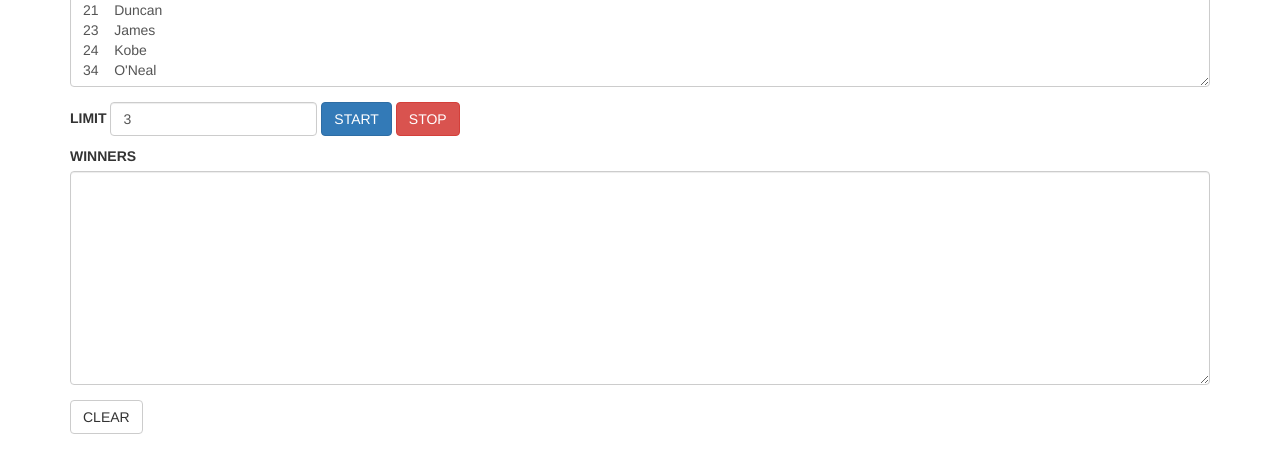
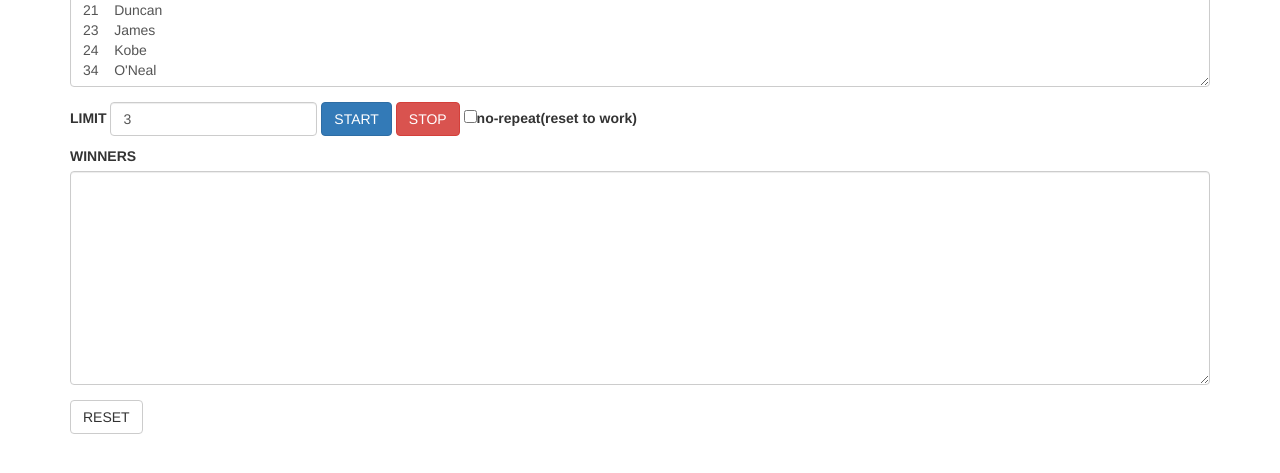
Before and after one commit to he110jian/he110jian.github.io, a Jekyll site: the page others/lottery.html, which Jekyll copies as it is, in a window 1280 px wide. Shown: the part 162-635 px from the top of the page. Built offline with Jekyll 4.4.1, drawn with Linux system fonts in a browser that asks for light colours; nearby versions of some CDN libraries; part of the change alters nothing that is shown.

Commit message:
2021年1月8日15:18:30

```diff
--- a/others/lottery.html
+++ b/others/lottery.html
@@ -33,12 +33,13 @@
                         </div>
                         <button type="button" id="btn" class="btn btn-primary">START</button>
                         <button type="button" id="btn-stop" class="btn btn-danger">STOP</button>
+                        <label><input type="checkbox" name="rd" value="1">no-repeat(reset to work)</label>
                     </form>
                     <div class="form-group">
                         <label for="name">WINNERS</label>
                         <textarea id="finals" class="form-control" rows="10"></textarea>
                     </div>
-                    <button type="button" id="btn-rm" class="btn btn-default">CLEAR</button>
+                    <button type="button" id="btn-rm" class="btn btn-default">RESET</button>
                     <div id="results" style="margin-top:10px"></div>
 
         </div>
@@ -46,6 +47,9 @@
 <script type="text/javascript">
 
     var stop_loop = false;
+    var repeat_allowed = "1";
+    var can_list = []
+
 
     function getRandomArrayElements(arr, count) {
         var shuffled = arr.slice(0), i = arr.length, min = i - count, temp, index;
@@ -66,32 +70,42 @@
 		})('');
     }
 
-    function getWinners(can_list, limit) {
+    function getWinners(limit) {
         var winners = getRandomArrayElements(can_list, limit);
+
         $("#finals").val(winners.join("\n"));
         $("#cont").css({'background' : getRandomColor()})
         if(stop_loop) {
             $("#cont").removeAttr("style","");
             $("#results").append("<p>" + winners.join(" | ") + "</p>")
+            if(repeat_allowed=="1"){
+                console.log("update can_list");
+                can_list=$(can_list).not(winners).toArray();
+                console.log(can_list);
+            }
             return;
         }
-        setTimeout(getWinners, 50, can_list, limit);
+        setTimeout(getWinners, 50, limit);
     }
 
     $("#btn-rm").click(function(event){
         $("#results").empty();
-
+        var candidates = $("#candidates").val();
+        console.log(stop_loop);
+        can_list = candidates.split("\n");
+        repeat_allowed=$("input[name='rd']:checked").val();
+        console.log(repeat_allowed);
     });
 
     $("#btn").click(function(event){
         console.log("start")
         stop_loop=false;
-        var candidates = $("#candidates").val();
-        console.log(stop_loop);
-        var can_list = candidates.split("\n");
+
         var limit = $("#cont").val();
-
-        getWinners(can_list, limit);
+        if(limit>can_list.length){
+            limit=can_list.length
+        }
+        getWinners(limit);
 
     });
 
@@ -99,6 +113,7 @@
         stop_loop = true;
         console.log("end")
     });
+    $("#btn-rm").trigger("click");
 
 </script>
 </html>
```
